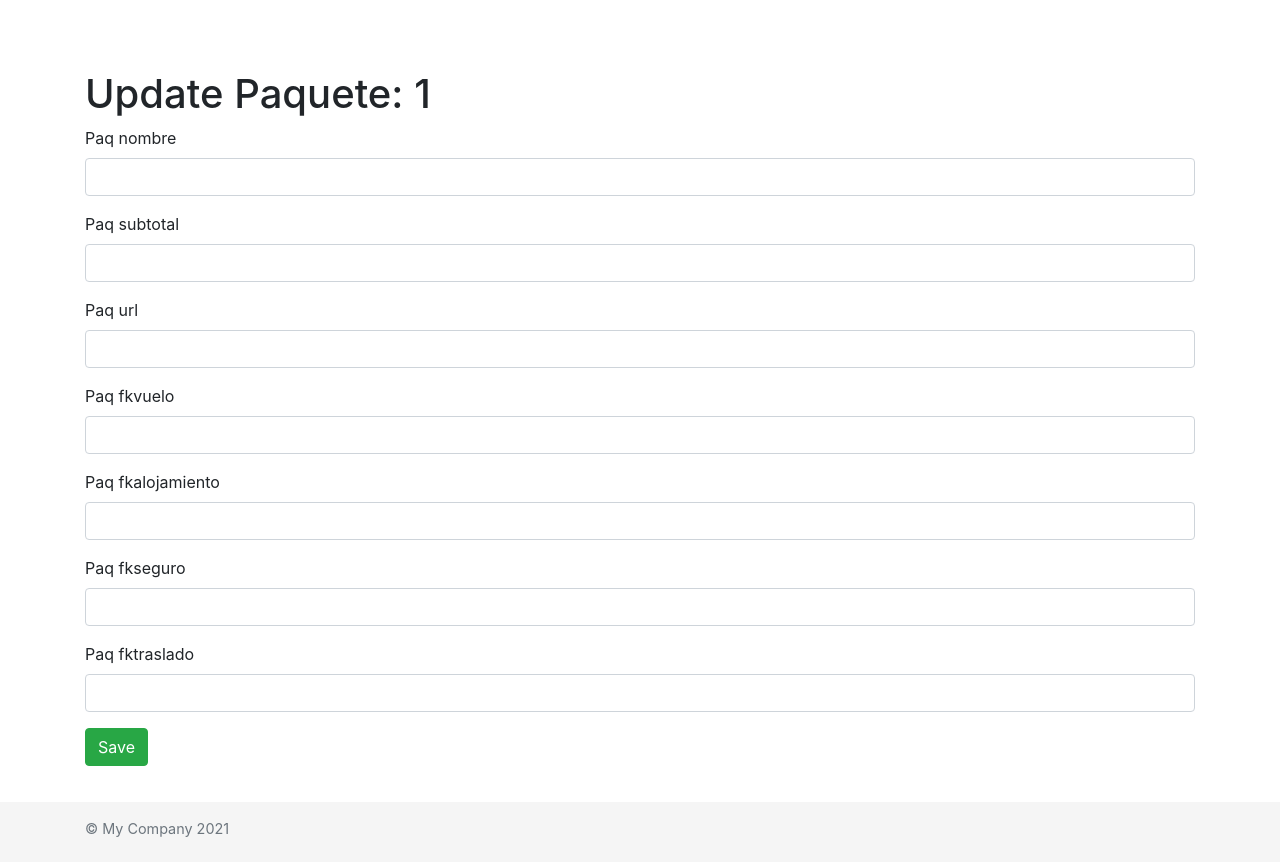
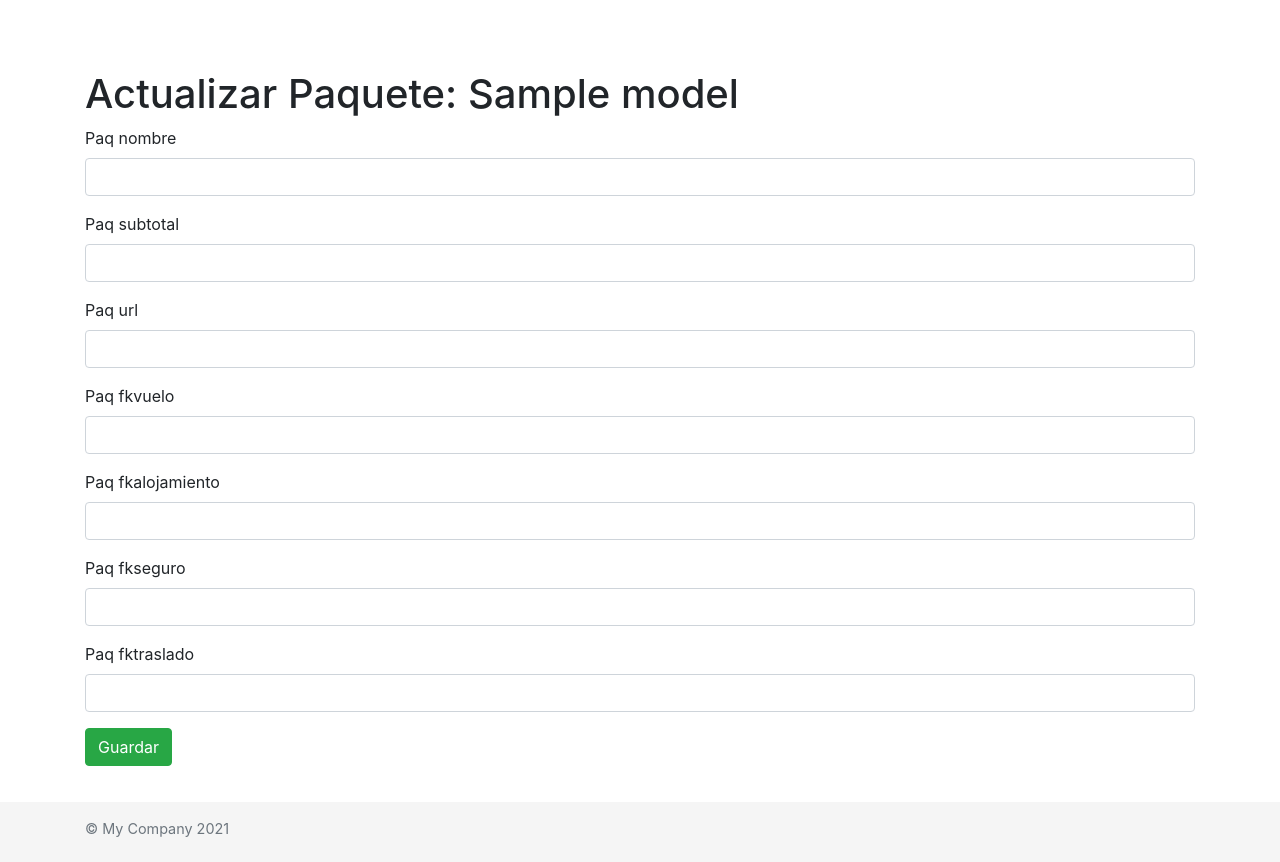
Before and after one commit to JuanGuillenMartinez/proyecto-agencia, a Yii app: template views/paquete/update.php in a window 1280 px wide. Run offline with PHP 8.4 and a stand-in for Yii, Linux system fonts and the light colour scheme; the template is opened without the code that fills it: most values are stand-ins (such as "Sample title", 1, 10 or a date in 2020); form fields are guessed from the names that the template uses; data that the repository does not hold is empty; some libraries are stand-ins or nearby versions.

Commit message:
Cambio a español de la vista de paquetes

```diff
--- a/views/paquete/_form.php
+++ b/views/paquete/_form.php
@@ -27,7 +27,7 @@ use yii\widgets\ActiveForm;
     <?= $form->field($model, 'paq_fktraslado')->textInput() ?>
 
     <div class="form-group">
-        <?= Html::submitButton('Save', ['class' => 'btn btn-success']) ?>
+        <?= Html::submitButton('Guardar', ['class' => 'btn btn-success']) ?>
     </div>
 
     <?php ActiveForm::end(); ?>
--- a/views/paquete/create.php
+++ b/views/paquete/create.php
@@ -5,7 +5,7 @@ use yii\helpers\Html;
 /* @var $this yii\web\View */
 /* @var $model app\models\Paquete */
 
-$this->title = 'Create Paquete';
+$this->title = 'Registrar Paquete';
 $this->params['breadcrumbs'][] = ['label' => 'Paquetes', 'url' => ['index']];
 $this->params['breadcrumbs'][] = $this->title;
 ?>
--- a/views/paquete/index.php
+++ b/views/paquete/index.php
@@ -15,7 +15,7 @@ $this->params['breadcrumbs'][] = $this->title;
     <h1><?= Html::encode($this->title) ?></h1>
 
     <p>
-        <?= Html::a('Create Paquete', ['create'], ['class' => 'btn btn-success']) ?>
+        <?= Html::a('Registrar Paquete', ['create'], ['class' => 'btn btn-success']) ?>
     </p>
 
     <?php // echo $this->render('_search', ['model' => $searchModel]); ?>
--- a/views/paquete/update.php
+++ b/views/paquete/update.php
@@ -5,10 +5,10 @@ use yii\helpers\Html;
 /* @var $this yii\web\View */
 /* @var $model app\models\Paquete */
 
-$this->title = 'Update Paquete: ' . $model->paq_id;
+$this->title = 'Actualizar Paquete: ' . $model->paq_nombre;
 $this->params['breadcrumbs'][] = ['label' => 'Paquetes', 'url' => ['index']];
-$this->params['breadcrumbs'][] = ['label' => $model->paq_id, 'url' => ['view', 'paq_id' => $model->paq_id]];
-$this->params['breadcrumbs'][] = 'Update';
+$this->params['breadcrumbs'][] = ['label' => $model->paq_nombre, 'url' => ['view', 'paq_id' => $model->paq_id]];
+$this->params['breadcrumbs'][] = 'Actualizar';
 ?>
 <div class="paquete-update">
 
```
Also changed, not shown: views/paquete/view.php (+4 -4 lines).
